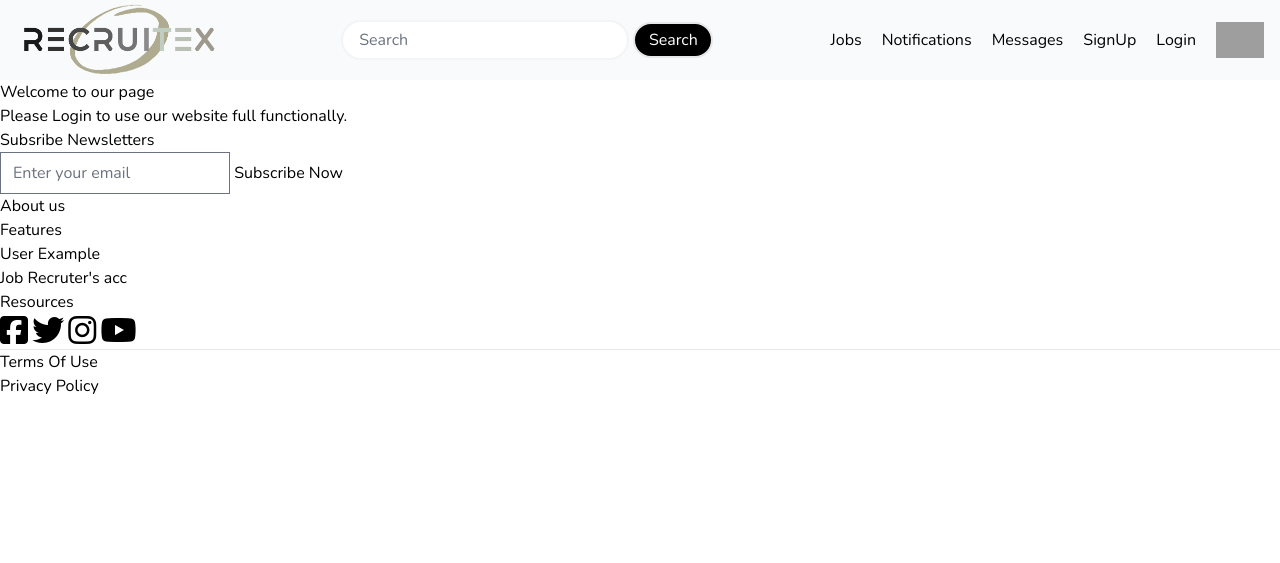
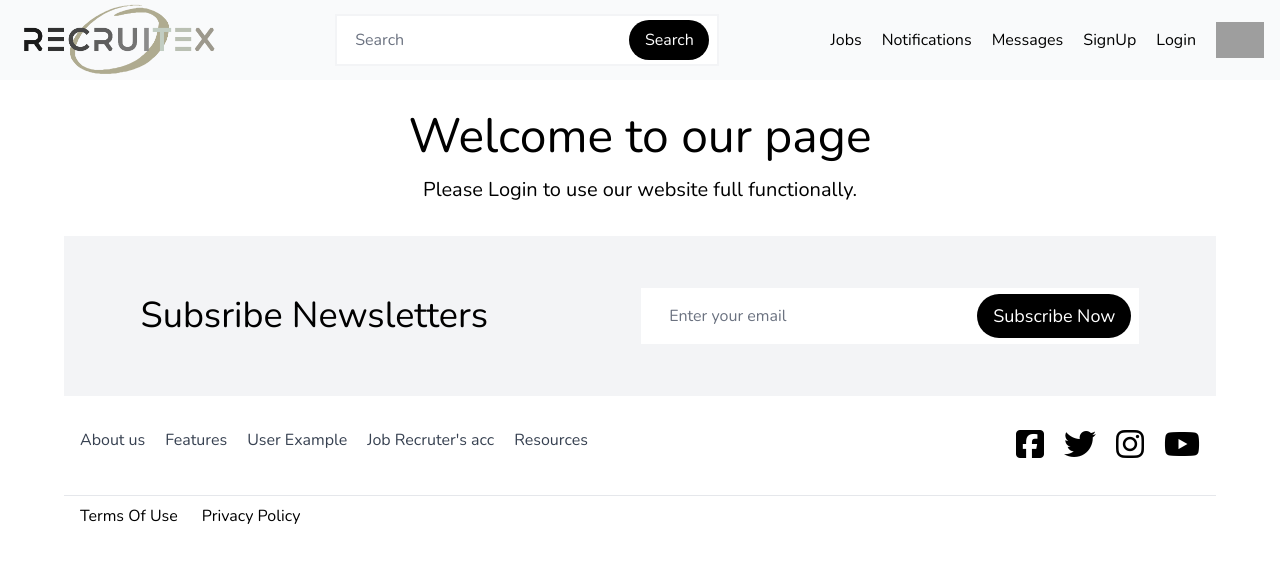
Before and after one commit to kvishal2706/Recruitex, a Django app: page / in a window 1280 px wide. Shown: the top 563 px of the page. Run offline with Django 4.2, Linux system fonts and the light colour scheme; some libraries are stand-ins or nearby versions; grey boxes are pictures that could not be loaded.

Commit message:
completed home page using tailwind

```diff
--- a/Recrutix/templates/UserView/home.html
+++ b/Recrutix/templates/UserView/home.html
@@ -1,15 +1,15 @@
 {% extends 'base.html' %}
 
 {% block content %}
-    <h2>
+    <h2 class="text-5xl">
         Welcome to our page
     </h2>
 
     {% if user.is_authenticated %}
-        <p>Hi {{ user.username | title }}</p>
+        <p class="mt-4 text-xl font-extralight">Hi {{ user.username | title }}</p>
         <a href="{% url 'password_change' %}">Change Password</a>
         {% else %}
-        <p>Please Login to use our website full functionally.</p>
+        <p class="mt-4 text-xl font-extralight">Please Login to use our website full functionally.</p>
     {% endif %}
 
 {% endblock content %}
--- a/Recrutix/templates/base.html
+++ b/Recrutix/templates/base.html
@@ -5,36 +5,19 @@
       <meta charset="UTF-8" />
       <meta http-equiv="X-UA-Compatible" content="IE=edge" />
       <meta name="viewport" content="width=device-width, initial-scale=1.0" />
-      <script
-         src="https://kit.fontawesome.com/106669e900.js"
-         crossorigin="anonymous"
-      ></script>
-      {% block links %}{% endblock links %}
+      <script src="https://kit.fontawesome.com/106669e900.js" crossorigin="anonymous"></script>
       <title>Document</title>
       {% tailwind_css %}
    </head>
    <body class="font-body">
       <header>
-         <nav
-            class="bg-gray-50 flex justify-between w-full h-20 items-center m-auto"
-         >
+         <nav class="bg-gray-50 flex justify-between w-full h-20 items-center m-auto">
             <div class="w-56 pl-4 min-w-xs">
-               <a href="{% url 'home-page' %}"
-                  ><img src="{% static 'images/logo.png' %}" alt="Company logo"
-               /></a>
+               <a href="{% url 'home-page' %}"><img src="{% static 'images/logo.png' %}" alt="Company logo"/></a>
             </div>
-            <div class="items-center">
-               <input
-                  class="w-72 h-10 border-2 rounded-full border-gray-100 py-2 px-4 outline-none"
-                  placeholder="Search"
-                  type="text"
-               />
-               <button
-                  class="w-20 h-9 border-2 rounded-full bg-black text-white"
-                  type="button"
-               >
-                  Search
-               </button>
+            <div class="items-center bg-white border-2 border-gray-100">
+               <input class="w-72 h-12 border-2 rounded-full border-white py-2 px-4 outline-none" placeholder="Search" type="text"/>
+               <button class="w-20 h-10 rounded-full bg-black text-white mr-2" type="button"> Search </button>
             </div>
             <div class="flex justify-between gap-5 items-center">
                <a href="{% url 'jobs_list' %}">Jobs</a>
@@ -48,49 +31,40 @@
                {% endif %}
                <a href="">
                   <div class="w-16 pr-4">
-                     <img
-                        src="{% static 'images/profile-logo.png' %}"
-                        alt="profile logo"
-                     />
+                     <img src="{% static 'images/profile-logo.png' %}" alt="profile logo"/>
                   </div>
                </a>
             </div>
          </nav>
       </header>
-      <div class="content">{% block content %} {% endblock content %}</div>
-      <footer>
-         <div class="footer-first">
-            <p>Subsribe Newsletters</p>
-            <div class="subscribe-form">
-               <input class="outline-none" placeholder="Enter your email" type="text"/>
-               <button type="button">Subscribe Now</button>
+      <div class="my-8 text-center">
+         {% block content %} {% endblock content %}
+      </div>
+      <footer class="flex-col mx-16">
+         <div class="flex justify-around h-40 bg-gray-100 items-center">
+            <p class="text-4xl">Subsribe Newsletters</p>
+            <div class="bg-white flex items-center h-14">
+               <input class="w-80 h-9 border-none text-base ml-4 outline-none" placeholder="Enter your email" type="text"/>
+               <button class="text-white text-lg bg-black py-2 px-4 mr-2 cursor-pointer rounded-full" type="button"> Subscribe Now </button>
             </div>
          </div>
-         <div class="footer-middle">
-            <div class="middle-left">
+         <div class="flex justify-between py-8 px-4">
+            <div class=" flex justify-start gap-5 text-gray-700">
                <a href=""><p>About us</p></a>
                <a href=""><p>Features</p></a>
                <a href=""><p>User Example</p></a>
                <a href=""><p>Job Recruter's acc</p></a>
                <a href=""><p>Resources</p></a>
             </div>
-            <div class="middle-right">
-               <a class="social-icons" href="https://facebook.com"
-                  ><i class="fa-brands fa-2x fa-square-facebook"></i
-               ></a>
-               <a class="social-icons" href="https://twitter.com"
-                  ><i class="fa-brands fa-2x fa-twitter"></i
-               ></a>
-               <a class="social-icons" href="https://instagram.com"
-                  ><i class="fa-brands fa-2x fa-instagram"></i
-               ></a>
-               <a class="social-icons" href="https://youtube.com"
-                  ><i class="fa-brands fa-2x fa-youtube"></i
-               ></a>
+            <div class="flex justify-end gap-5">
+               <a class="social-icons" href="https://facebook.com"><i class="fa-brands fa-2x fa-square-facebook"></i></a>
+               <a class="social-icons" href="https://twitter.com"><i class="fa-brands fa-2x fa-twitter"></i></a>
+               <a class="social-icons" href="https://instagram.com"><i class="fa-brands fa-2x fa-instagram"></i></a>
+               <a class="social-icons" href="https://youtube.com"><i class="fa-brands fa-2x fa-youtube"></i></a>
             </div>
          </div>
-         <hr />
-         <div class="footer-end">
+         <hr class="text-gray-500">
+         <div class="flex justify-start gap-6 pl-4 pt-2">
             <a href=""><p>Terms Of Use</p></a>
             <a href=""><p>Privacy Policy</p></a>
          </div>
--- a/Recrutix/theme/static/css/dist/styles.css
+++ b/Recrutix/theme/static/css/dist/styles.css
@@ -728,6 +728,47 @@ select{
   margin-right: auto;
 }
 
+.my-8{
+  margin-top: 2rem;
+  margin-bottom: 2rem;
+}
+
+.mx-20{
+  margin-left: 5rem;
+  margin-right: 5rem;
+}
+
+.mx-16{
+  margin-left: 4rem;
+  margin-right: 4rem;
+}
+
+.mx-14{
+  margin-left: 3.5rem;
+  margin-right: 3.5rem;
+}
+
+.mx-1{
+  margin-left: 0.25rem;
+  margin-right: 0.25rem;
+}
+
+.ml-4{
+  margin-left: 1rem;
+}
+
+.mr-2{
+  margin-right: 0.5rem;
+}
+
+.mr-1{
+  margin-right: 0.25rem;
+}
+
+.mt-4{
+  margin-top: 1rem;
+}
+
 .block{
   display: block;
 }
@@ -752,6 +793,22 @@ select{
   height: 100vh;
 }
 
+.h-44{
+  height: 11rem;
+}
+
+.h-40{
+  height: 10rem;
+}
+
+.h-14{
+  height: 3.5rem;
+}
+
+.h-12{
+  height: 3rem;
+}
+
 .w-16{
   width: 4rem;
 }
@@ -772,12 +829,36 @@ select{
   width: 100%;
 }
 
+.w-9{
+  width: 2.25rem;
+}
+
+.w-80{
+  width: 20rem;
+}
+
 .min-w-xs{
   min-width: 10rem;
 }
 
+.cursor-pointer{
+  cursor: pointer;
+}
+
+.flex-col{
+  flex-direction: column;
+}
+
 .items-center{
   align-items: center;
+}
+
+.justify-start{
+  justify-content: flex-start;
+}
+
+.justify-end{
+  justify-content: flex-end;
 }
 
 .justify-center{
@@ -788,8 +869,24 @@ select{
   justify-content: space-between;
 }
 
+.justify-around{
+  justify-content: space-around;
+}
+
 .gap-5{
   gap: 1.25rem;
+}
+
+.gap-3{
+  gap: 0.75rem;
+}
+
+.gap-4{
+  gap: 1rem;
+}
+
+.gap-6{
+  gap: 1.5rem;
 }
 
 .rounded-full{
@@ -798,6 +895,19 @@ select{
 
 .border-2{
   border-width: 2px;
+}
+
+.border{
+  border-width: 1px;
+}
+
+.border-none{
+  border-style: none;
+}
+
+.border-gray-100{
+  --tw-border-opacity: 1;
+  border-color: rgb(243 244 246 / var(--tw-border-opacity));
 }
 
 .border-white{
@@ -810,9 +920,9 @@ select{
   border-color: rgb(249 250 251 / var(--tw-border-opacity));
 }
 
-.border-gray-100{
+.border-red-500{
   --tw-border-opacity: 1;
-  border-color: rgb(243 244 246 / var(--tw-border-opacity));
+  border-color: rgb(239 68 68 / var(--tw-border-opacity));
 }
 
 .bg-black{
@@ -825,6 +935,31 @@ select{
   background-color: rgb(249 250 251 / var(--tw-bg-opacity));
 }
 
+.bg-gray-200{
+  --tw-bg-opacity: 1;
+  background-color: rgb(229 231 235 / var(--tw-bg-opacity));
+}
+
+.bg-gray-100{
+  --tw-bg-opacity: 1;
+  background-color: rgb(243 244 246 / var(--tw-bg-opacity));
+}
+
+.bg-white{
+  --tw-bg-opacity: 1;
+  background-color: rgb(255 255 255 / var(--tw-bg-opacity));
+}
+
+.bg-green-100{
+  --tw-bg-opacity: 1;
+  background-color: rgb(220 252 231 / var(--tw-bg-opacity));
+}
+
+.bg-green-50{
+  --tw-bg-opacity: 1;
+  background-color: rgb(240 253 244 / var(--tw-bg-opacity));
+}
+
 .px-4{
   padding-left: 1rem;
   padding-right: 1rem;
@@ -835,12 +970,33 @@ select{
   padding-bottom: 0.5rem;
 }
 
+.py-8{
+  padding-top: 2rem;
+  padding-bottom: 2rem;
+}
+
 .pl-4{
   padding-left: 1rem;
 }
 
 .pr-4{
   padding-right: 1rem;
+}
+
+.pt-4{
+  padding-top: 1rem;
+}
+
+.pt-3{
+  padding-top: 0.75rem;
+}
+
+.pt-2{
+  padding-top: 0.5rem;
+}
+
+.text-center{
+  text-align: center;
 }
 
 .font-body{
@@ -856,6 +1012,45 @@ select{
   line-height: 1;
 }
 
+.text-8xl{
+  font-size: 6rem;
+  line-height: 1;
+}
+
+.text-4xl{
+  font-size: 2.25rem;
+  line-height: 2.5rem;
+}
+
+.text-base{
+  font-size: 1rem;
+  line-height: 1.5rem;
+}
+
+.text-lg{
+  font-size: 1.125rem;
+  line-height: 1.75rem;
+}
+
+.text-xs{
+  font-size: 0.75rem;
+  line-height: 1rem;
+}
+
+.text-xl{
+  font-size: 1.25rem;
+  line-height: 1.75rem;
+}
+
+.text-2xl{
+  font-size: 1.5rem;
+  line-height: 2rem;
+}
+
+.font-extralight{
+  font-weight: 200;
+}
+
 .leading-normal{
   line-height: 1.5;
 }
@@ -869,57 +1064,22 @@ select{
   color: rgb(255 255 255 / var(--tw-text-opacity));
 }
 
+.text-gray-100{
+  --tw-text-opacity: 1;
+  color: rgb(243 244 246 / var(--tw-text-opacity));
+}
+
+.text-gray-700{
+  --tw-text-opacity: 1;
+  color: rgb(55 65 81 / var(--tw-text-opacity));
+}
+
+.text-gray-500{
+  --tw-text-opacity: 1;
+  color: rgb(107 114 128 / var(--tw-text-opacity));
+}
+
 .outline-none{
   outline: 2px solid transparent;
   outline-offset: 2px;
 }
-
-.outline{
-  outline-style: solid;
-}
-
-.outline-dotted{
-  outline-style: dotted;
-}
-
-.focus\:border-2:focus{
-  border-width: 2px;
-}
-
-.focus\:border:focus{
-  border-width: 1px;
-}
-
-.focus\:border-white:focus{
-  --tw-border-opacity: 1;
-  border-color: rgb(255 255 255 / var(--tw-border-opacity));
-}
-
-.focus\:border-black:focus{
-  --tw-border-opacity: 1;
-  border-color: rgb(0 0 0 / var(--tw-border-opacity));
-}
-
-.focus\:border-red-500:focus{
-  --tw-border-opacity: 1;
-  border-color: rgb(239 68 68 / var(--tw-border-opacity));
-}
-
-.focus\:outline-none:focus{
-  outline: 2px solid transparent;
-  outline-offset: 2px;
-}
-
-.active\:border-2:active{
-  border-width: 2px;
-}
-
-.active\:border-red-500:active{
-  --tw-border-opacity: 1;
-  border-color: rgb(239 68 68 / var(--tw-border-opacity));
-}
-
-.active\:outline-none:active{
-  outline: 2px solid transparent;
-  outline-offset: 2px;
-}
```
